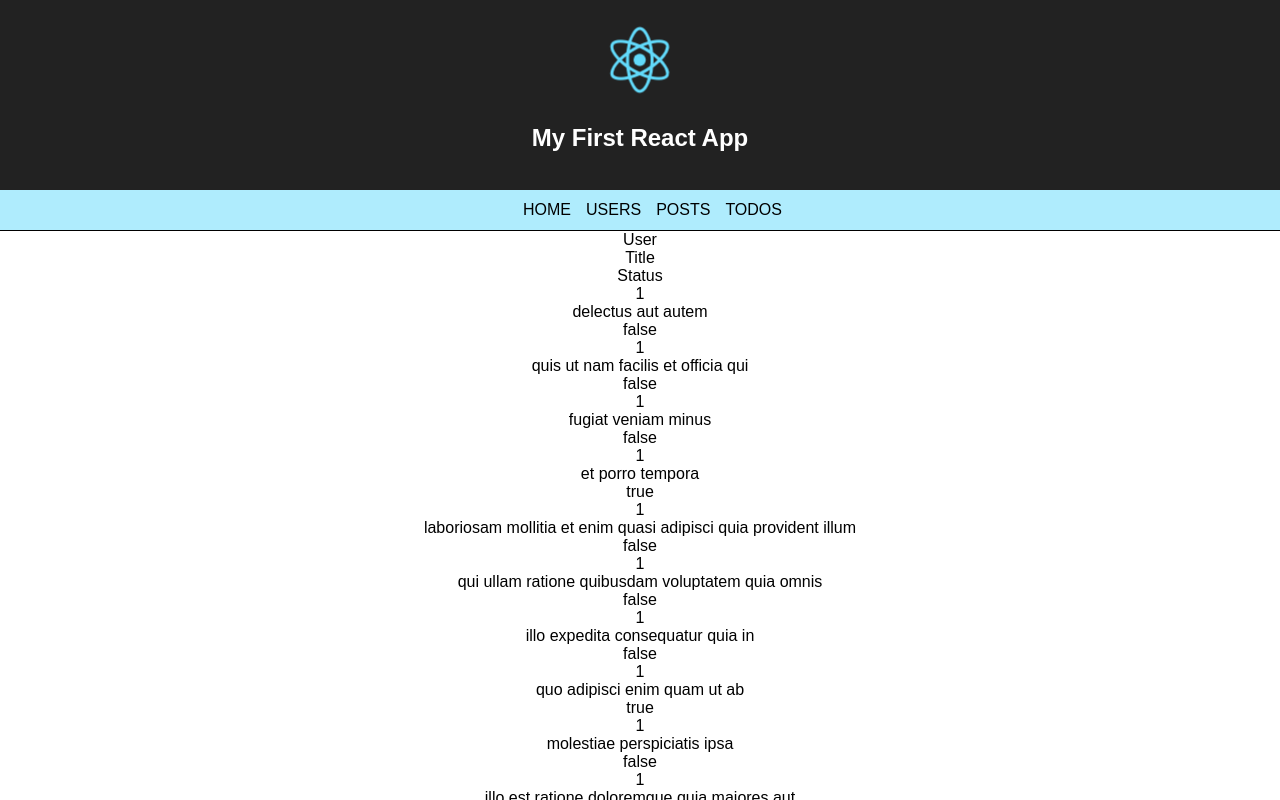
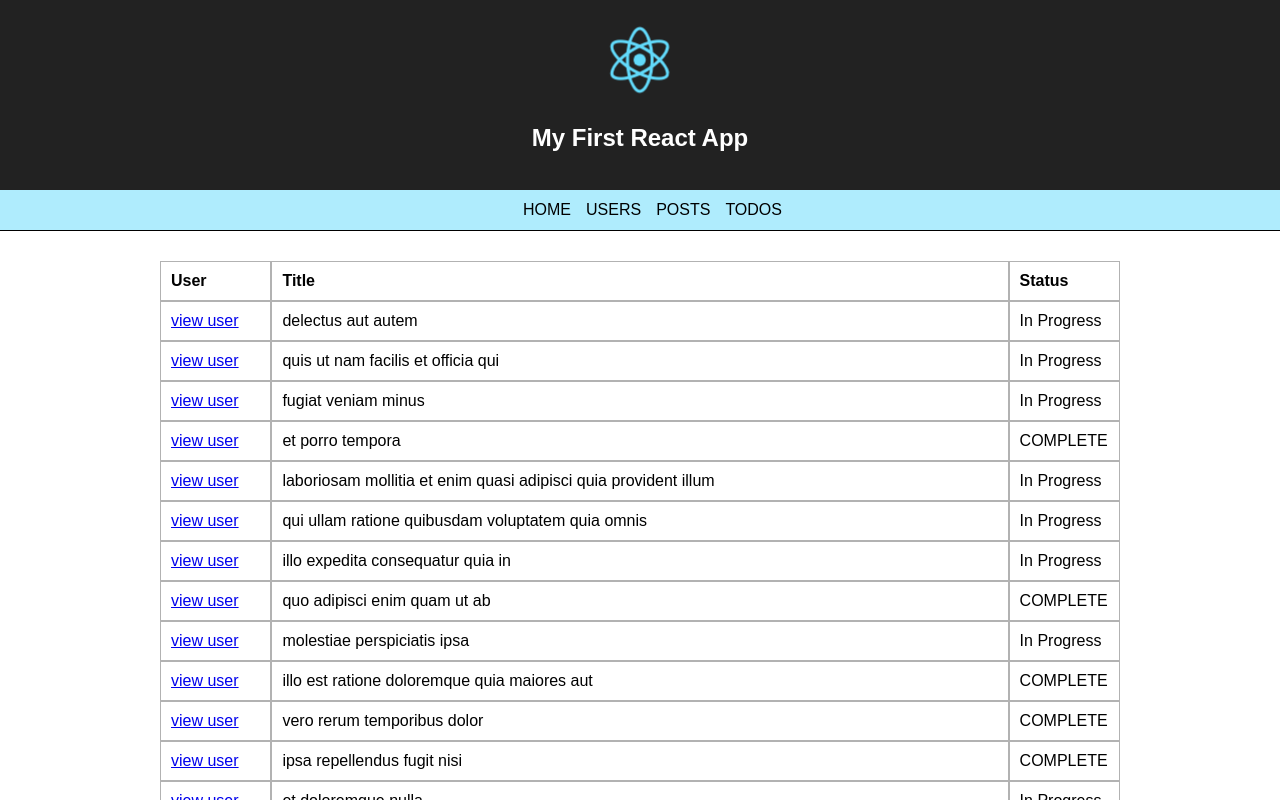
Before and after one commit to andrew-werdna/react_practice, a React (Create React App) app: page /todos in a window 1280 px wide. Shown: the top 800 px of the page. Built offline with nearby package versions, Linux system fonts and the light colour scheme; data requests are answered from the project's data file.

Commit message:
added in styling for TodoList and added link to User's TodoList into User

```diff
--- /dev/null
+++ b/src/Components/TodoList/TodoList.css
@@ -0,0 +1,33 @@
+.todos-container {
+  max-width: 75%;
+  margin: 30px auto;
+  display: flex;
+  flex-direction: column;
+}
+
+.todo-row {
+  display: flex;
+  text-align: left;
+}
+
+.todo-userID,
+.todo-title,
+.todo-completed {
+  padding: 10px;
+  border: 1px solid rgba(0, 0, 0, 0.3);
+}
+
+.todo-userID,
+.todo-completed {
+  flex-basis: 10%;
+}
+
+.todo-title {
+  flex-basis: 80%;
+}
+
+.todo-userID.header,
+.todo-title.header,
+.todo-completed.header {
+  font-weight: bold;
+}
--- a/src/Components/TodoList/TodoList.js
+++ b/src/Components/TodoList/TodoList.js
@@ -1,5 +1,7 @@
 import React, { Component } from 'react';
 import axios from 'axios';
+import { Link } from 'react-router-dom';
+import './TodoList.css';
 
 class TodoList extends Component {
   constructor(props) {
@@ -33,19 +35,20 @@ class TodoList extends Component {
     return (
       <div className="todos-container">
         <div className="todo-row">
-          <div className="todo-userID">User</div>
-          <div className="todo-title">Title</div>
-          <div className="todo-completed">Status</div>
+          <div className="todo-userID header">User</div>
+          <div className="todo-title header">Title</div>
+          <div className="todo-completed header">Status</div>
         </div>
         {
           this.state.todos.map(
             (todo) => {
               let k = `${todo.title}_${todo.id}`;
+              let userLink = `/users/${todo.userId}`;
               return (
-                <div className="todo-row">
-                  <div className="todo-userID">{todo.userId}</div>
+                <div key={k} className="todo-row">
+                  <div className="todo-userID"><Link to={userLink}>view user</Link></div>
                   <div className="todo-title">{todo.title}</div>
-                  <div className="todo-completed">{todo.completed.toString()}</div>
+                  <div className="todo-completed">{todo.completed ? "COMPLETE" : "In Progress"}</div>
                 </div>
               );
             }
--- a/src/Components/User/User.js
+++ b/src/Components/User/User.js
@@ -80,6 +80,9 @@ class User extends Component {
           <div className="post-link">
             <Link to={`/users/${this.state.user.id}/posts`}>See Posts By This User</Link>
           </div>
+          <div className="todo-link">
+            <Link to={`/users/${this.state.user.id}/todos`}>See Todos By This User</Link>
+          </div>
           {
             Object.keys(this.state.user).map((propName) => {
               if ( (/string|number|boolean/).test(typeof this.state.user[propName]) ) {
```
